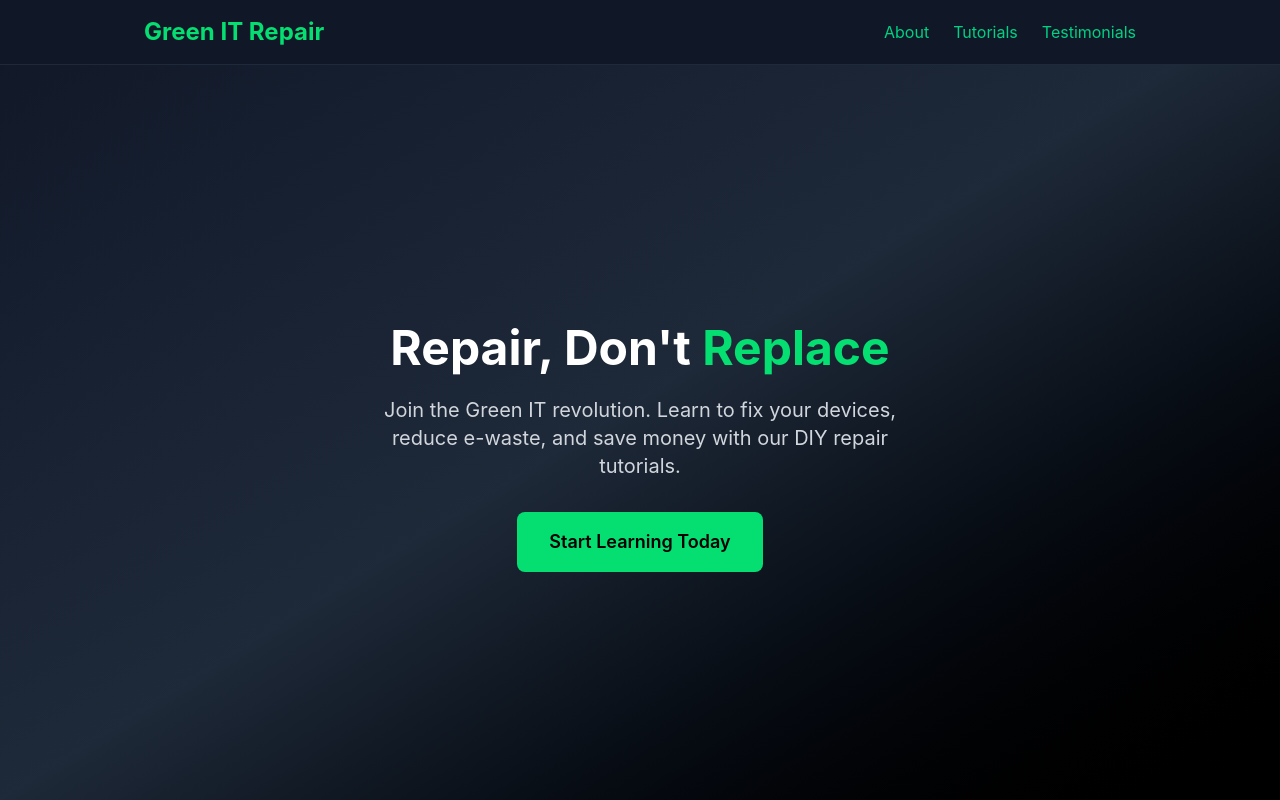
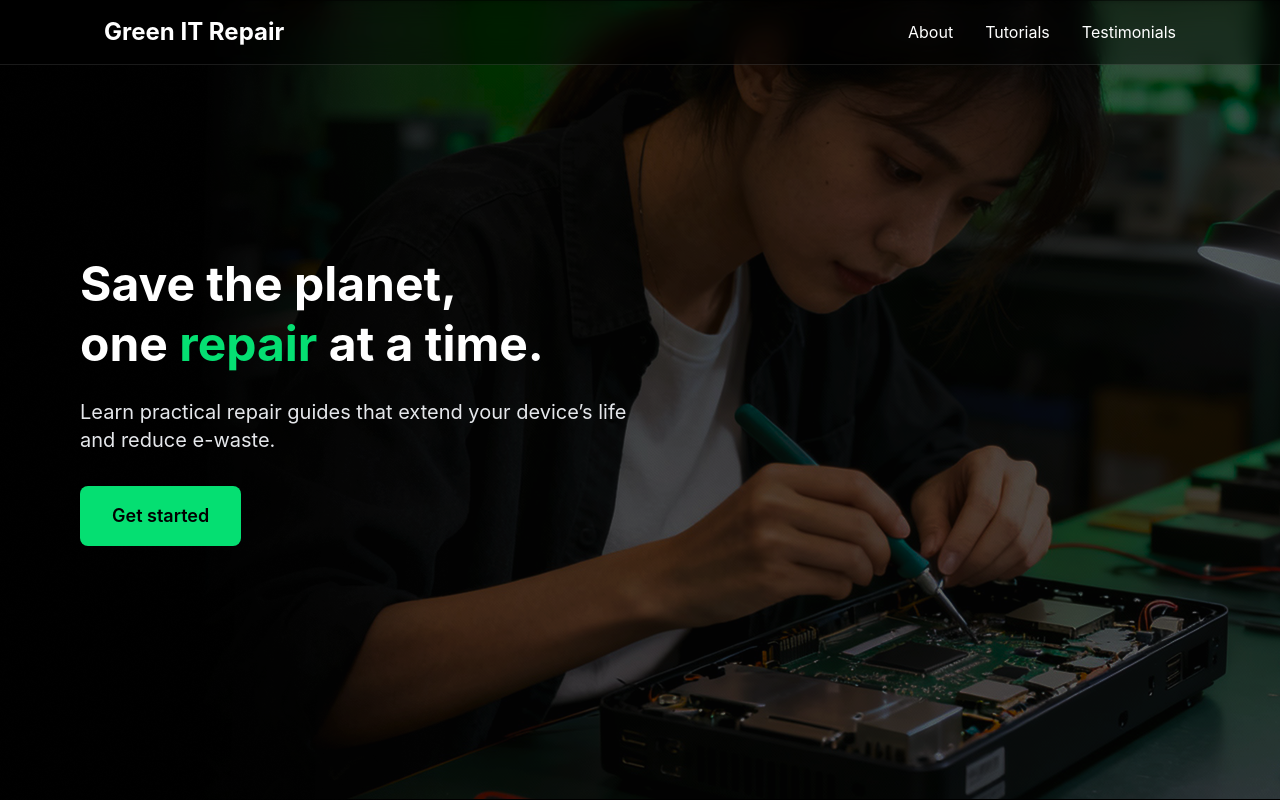
Before and after one commit to zuyasb24/DMWT_25WS_Gruppe11, a Next.js app: page / in a window 1280 px wide. Shown: the top 800 px of the page. Built offline with nearby package versions, Linux system fonts and the light colour scheme; no server answers; the database is empty.

Commit message:
Update hero, navbar styling, fix global link colors

```diff
--- a/app/components/Header.tsx
+++ b/app/components/Header.tsx
@@ -1,13 +1,24 @@
 export default function Header() {
   return (
-      <header className="w-full bg-gray-900 border-b border-gray-800 fixed top-0 left-0 z-50">
-        <nav className="max-w-5xl mx-auto px-4 py-4 flex justify-between items-center">
-          <span className="text-green-400 text-2xl font-bold">Green IT Repair</span>
-          <div className="space-x-6">
-            <a href="#about" className="text-gray-300 hover:text-green-400">About</a>
-            <a href="#tutorials" className="text-gray-300 hover:text-green-400">Tutorials</a>
-            <a href="#testimonials" className="text-gray-300 hover:text-green-400">Testimonials</a>
+    <header className="fixed top-0 left-0 w-full z-50 bg-black/40 backdrop-blur-md border-b border-white/10">
+      <nav className="w-full max-w-6xl mx-auto px-10 py-4 flex justify-between items-center">
+
+        {/* Logo */}
+        <span className="text-white text-2xl font-bold">Green IT Repair</span>
+
+        {/* Navigation Links */}
+        <div className="space-x-8">
+          <a href="#about" className="text-white hover:text-green-400 transition">
+            About
+          </a>
+          <a href="#tutorials" className="text-white hover:text-green-400 transition">
+            Tutorials
+          </a>
+          <a href="#testimonials" className="text-white hover:text-green-400 transition">
+            Testimonials
+          </a>
         </div>
+
       </nav>
     </header>
   );
--- a/app/components/Hero.tsx
+++ b/app/components/Hero.tsx
@@ -1,15 +1,28 @@
 export default function Hero() {
   return (
-    <section id="home" className="min-h-screen flex items-center justify-center pt-24 bg-gradient-to-br from-gray-900 via-gray-800 to-black">
-      <div className="text-center">
-        <h1 className="text-5xl font-bold text-white mb-6">
-          Repair, Don&apos;t <span className="text-green-400">Replace</span>
+    <section
+      id="home"
+      className="relative min-h-screen flex items-center bg-cover bg-center bg-no-repeat pl-20 pr-10"
+      style={{ backgroundImage: "url('/hero-background.png')" }}
+    >
+      {/* Dark overlay */}
+      <div className="absolute inset-0 bg-black/25"></div>
+
+      {/* Left-aligned content */}
+      <div className="relative z-10 max-w-2xl">
+        <h1 className="text-5xl font-bold text-white mb-6 leading-tight">
+          Save the planet,
+          <br />
+          one <span className="text-green-400">repair</span> at a time.
         </h1>
-        <p className="text-xl text-gray-300 mb-8 max-w-xl mx-auto">
-          Join the Green IT revolution. Learn to fix your devices, reduce e-waste, and save money with our DIY repair tutorials.
+
+        <p className="text-xl text-gray-200 mb-8 max-w-xl">
+          Learn practical repair guides that extend your device’s life
+          and reduce e-waste.
         </p>
+
         <button className="bg-green-400 hover:bg-green-500 text-black font-semibold px-8 py-4 rounded-lg text-lg transition-all duration-300">
-          Start Learning Today
+          Get started
         </button>
       </div>
     </section>
--- a/app/globals.css
+++ b/app/globals.css
@@ -7,9 +7,7 @@
   --cta-bg: #13b789;  /* Background for call-to-action elements */
   --cta-hover: #17cfa5; /* Hover color for call-to-action buttons */
 }
-a {
-  color: var(--accent);
-}
+
 
 body {
   background: #111827;
```
Also changed, not shown: app/page.tsx (+6 -8 lines), public/hero-background.png (added). Lines whose indentation alone changed are shown as unchanged.
